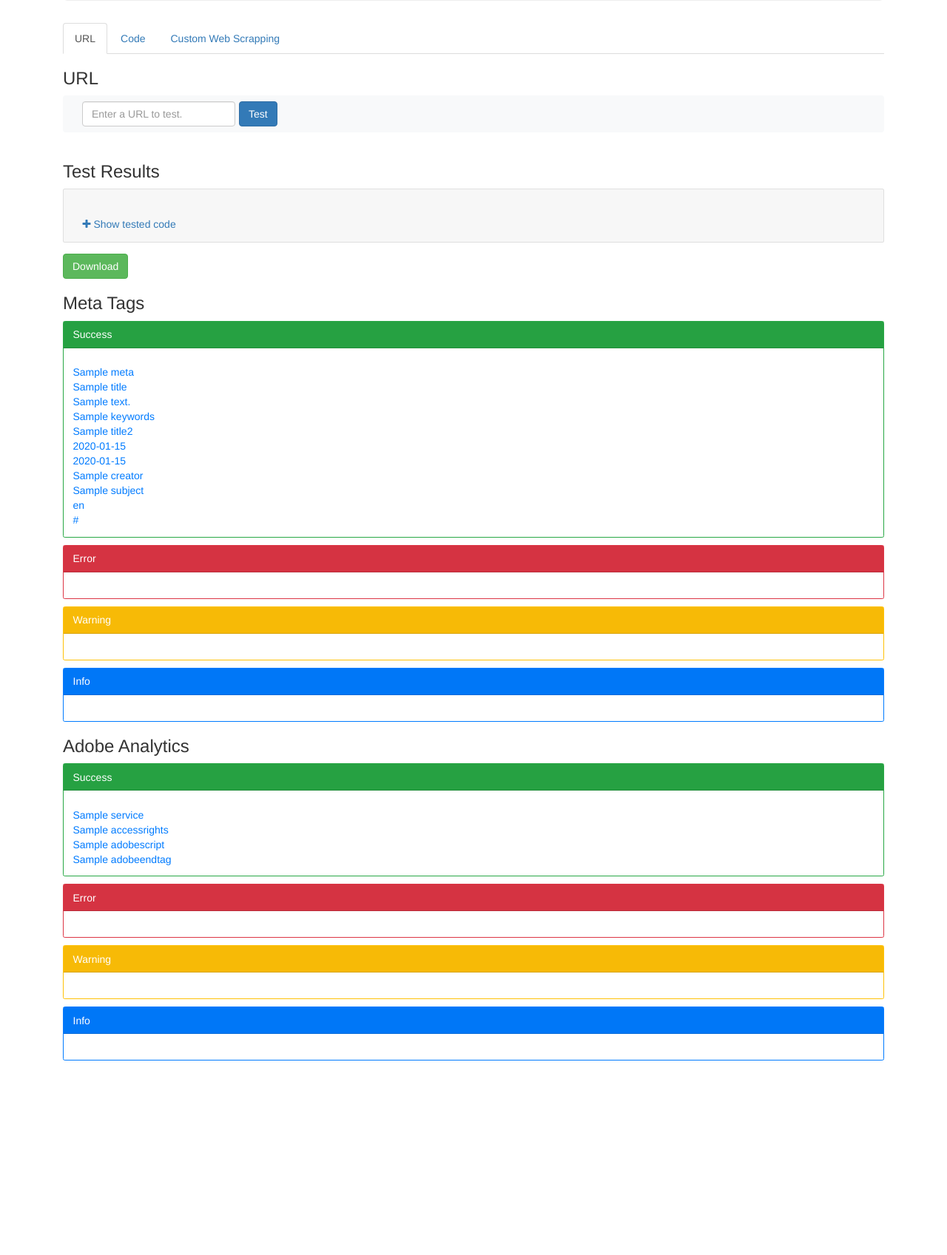
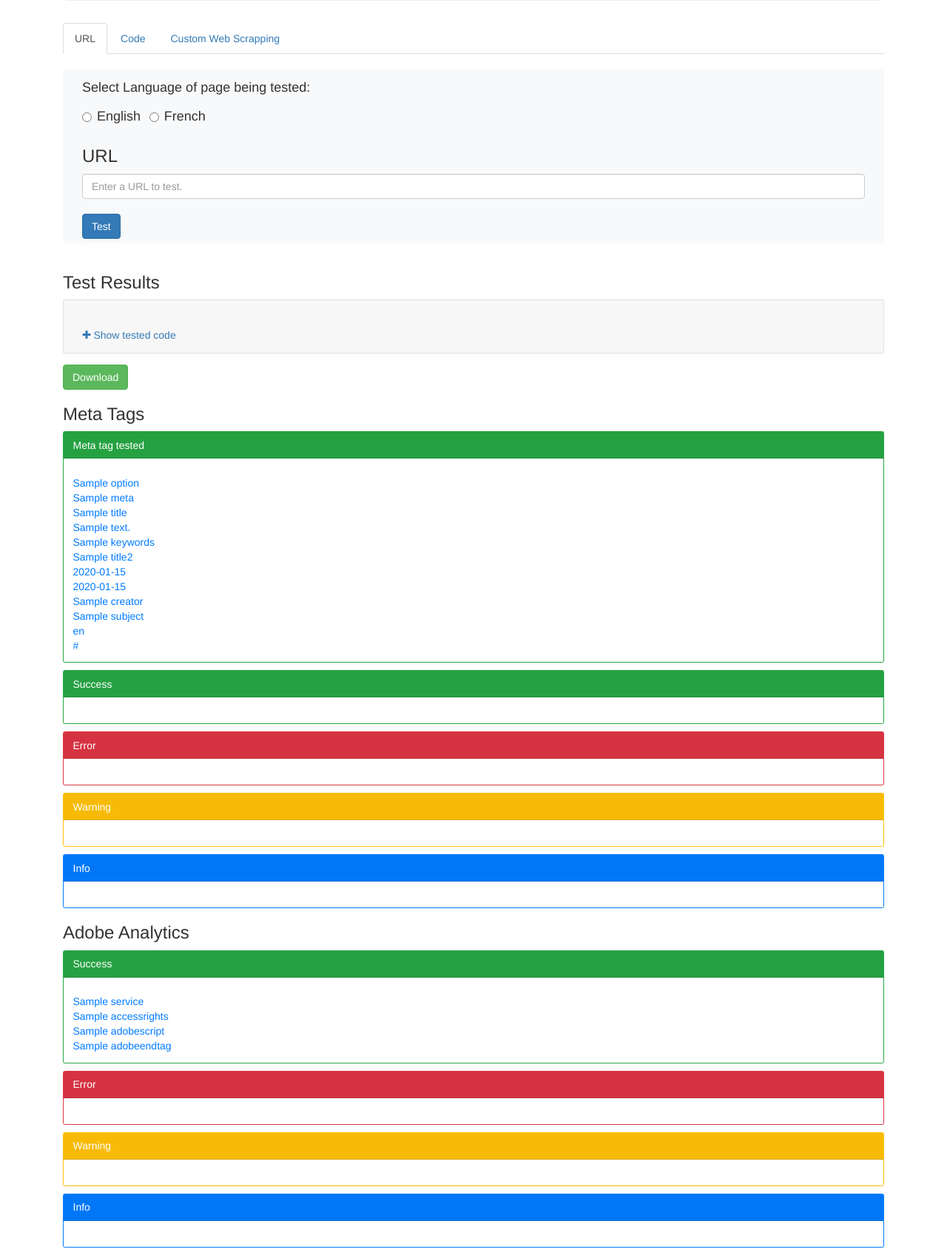
Before and after one commit to Khipro/MetaTagValidator, a Flask app: template templates/scrape.html in a window 1280 px wide. Shown: the part 248-1945 px from the top of the page at 74% size. Before the commit the page ends 1682 px from the top, so only its background shows below. Run offline with Flask 2, Linux system fonts and the light colour scheme; the template is opened without the code that fills it: most values are stand-ins (such as "Sample title", 1, 10 or a date in 2020); some libraries are stand-ins or nearby versions.

Commit message:
commit on 'master'

```diff
--- a/app.py
+++ b/app.py
@@ -55,10 +55,16 @@ class SortAttributes(XMLFormatter):
 
 @app.route('/scrape')
 def scrape():
-    #flash(request.args.get('url'), 'success')
-    #url = request.args.get('url')
+
+
+    lang = request.args.get('lang')
+    if lang == "":
+        flash('Failed to retrieve "%s"' % lang, 'danger')
+    else:
+        print(lang)
+
     code = request.args.get('url')
-    #print("Code:", code)
+
     regex = re.compile(
         r'^(?:http|ftp)s?://' # http:// or https://
         r'(?:(?:[A-Z0-9](?:[A-Z0-9-]{0,61}[A-Z0-9])?\.)+(?:[A-Z]{2,6}\.?|[A-Z0-9-]{2,}\.?)|' #domain...
@@ -96,20 +102,23 @@ def scrape():
     language_bite_remove=language_pre.encode(formatter=SortAttributes())
     language_bite_remove = language_bite_remove.decode('utf8')
     language_original = """<meta name="dcterms.language" title="ISO639-2" content="eng"/>"""
-    if str(language_bite_remove) == language_original:
-        language = language_bite_remove
-        print(language)
-    else:
-        language = "None"
-        print(language)
+    for tag in content1.find_all('meta', {'name':'dcterms.language'}):
+        if str(language_bite_remove) == language_original:
+            language = str(tag.sourceline)+". "+str(language_bite_remove)
+            print(language)
+        else:
+            language = "None"
+            print(language)
 
     #Searching for the url cononical
     #Validation and output formatting
 
     url_canonical_pre = content.find('link', {'rel':'canonical'})
     url_canonical_bite_remove=url_canonical_pre.encode(formatter=SortAttributes())
-    url_canonical = url_canonical_bite_remove.decode('utf8')
-
+    url_canonical_bite_remove = url_canonical_bite_remove.decode('utf8')
+    for tag in content1.find_all('link', {'rel':'canonical'}):
+        url_canonical = str(tag.sourceline)+". "+str(url_canonical_bite_remove)
+        print(url_canonical)
 
     #Searching 1st Adobe tag
     #validating it.
@@ -119,12 +128,13 @@ def scrape():
     service_bite_remove=soup.encode(formatter=SortAttributes())
     service_bit_remove = service_bite_remove.decode('utf8')
     service_original = """<meta property="dcterms:service" content="StatCan"/>"""
-    if service_bit_remove == service_original:
-        service = service_bit_remove
-        print(service)
-    else:
-        service = "None"
-        print(service)
+    for tag in content1.find_all('meta', {'property':'dcterms:service'}):
+        if service_bit_remove == service_original:
+            service = str(tag.sourceline)+". "+str(service_bit_remove)
+            print(service)
+        else:
+            service = "None"
+            print(service)
 
     #Searching 2nd Adobe tag
     #validating it.
@@ -134,12 +144,13 @@ def scrape():
     bite_remove=soup.encode(formatter=SortAttributes())
     bit_remove = bite_remove.decode('utf8')
     access_rights_original = """<meta property="dcterms:accessRights" content="2"/>"""
-    if bit_remove == access_rights_original:
-        access_rights = bit_remove
-        print(access_rights)
-    else:
-        access_rights = "None"
-        print(access_rights)
+    for tag in content1.find_all('meta', {'property':'dcterms:accessRights'}):
+        if bit_remove == access_rights_original:
+            access_rights = str(tag.sourceline)+". "+str(bit_remove)
+            print(access_rights)
+        else:
+            access_rights = "None"
+            print(access_rights)
 
 
     #Finding the 3rd Adobe tag and validating
@@ -147,40 +158,44 @@ def scrape():
     adobe_script = content.find('script', {'src':'https://assets.adobedtm.com/caacec67651710193d2331efef325107c23a0145/satelliteLib-c2082deaf69c358c641c5eb20f94b615dd606662.js'})
     adobe_original1= """<script src="https://assets.adobedtm.com/caacec67651710193d2331efef325107c23a0145/satelliteLib-c2082deaf69c358c641c5eb20f94b615dd606662.js"></script>"""
     adobe_original2="""<script src="//assets.adobedtm.com/caacec67651710193d2331efef325107c23a0145/satelliteLib-c2082deaf69c358c641c5eb20f94b615dd606662.js"></script>"""
-    if  str(adobe_script) == adobe_original1:
-        adobe_third = adobe_script
-        print(adobe_third)
-    elif adobe_script == None:
-        adobe_script2= content.find('script', {'src':'//assets.adobedtm.com/caacec67651710193d2331efef325107c23a0145/satelliteLib-c2082deaf69c358c641c5eb20f94b615dd606662.js'})
-        if str(adobe_script2) == adobe_original2:
-            adobe_third = adobe_script2
+    for tag in content1.find_all('script', {'src':'https://assets.adobedtm.com/caacec67651710193d2331efef325107c23a0145/satelliteLib-c2082deaf69c358c641c5eb20f94b615dd606662.js'}):
+        if  str(adobe_script) == adobe_original1:
+            adobe_third = str(tag.sourceline)+". "+str(adobe_script)
             print(adobe_third)
+        elif adobe_script == None:
+            adobe_script2= content.find('script', {'src':'//assets.adobedtm.com/caacec67651710193d2331efef325107c23a0145/satelliteLib-c2082deaf69c358c641c5eb20f94b615dd606662.js'})
+            for tag in content1.find_all('script', {'src':'//assets.adobedtm.com/caacec67651710193d2331efef325107c23a0145/satelliteLib-c2082deaf69c358c641c5eb20f94b615dd606662.js'}):
+                if str(adobe_script2) == adobe_original2:
+                    adobe_third = str(tag.sourceline)+". "+str(adobe_script2)
+                    print(adobe_third)
+                else:
+                    adobe_third = "None"
+                    print(adobe_third)
         else:
             adobe_third = "None"
             print(adobe_third)
-    else:
-        adobe_third = "None"
-        print(adobe_third)
 
 
     #Validate the end location of the Adove tag
     #Validate if it is maghing the exact tag
     adobe = content.find_all('script',{"type":"text/javascript"})
-    if adobe == [] or adobe == None:
-        adobe_end_tag = "None"
-        print(adobe_end_tag)
-    elif adobe !=0:
-        x = len(adobe)-1
-        adobe_end_tag = (adobe[x])
-        adobe_original ="""<script type="text/javascript">_satellite.pageBottom();</script>"""
-        if str(adobe_end_tag) == adobe_original:
-            print(adobe_end_tag)
-        else:
+    for tag in content1.find_all('script',{"type":"text/javascript"}):
+        if adobe == [] or adobe == None:
             adobe_end_tag = "None"
             print(adobe_end_tag)
-    else:
-        adobeendtag = "None"
-        print(adobe_end_tag)
+        elif adobe !=0:
+            x = len(adobe)-1
+            adobe_end_tag = (adobe[x])
+            adobe_original ="""<script type="text/javascript">_satellite.pageBottom();</script>"""
+            if str(adobe_end_tag) == adobe_original:
+                adobe_end_tag = str(tag.sourceline) + ". " + str(adobe_end_tag)
+                print(adobe_end_tag)
+            else:
+                adobe_end_tag = "None"
+                print(adobe_end_tag)
+        else:
+            adobeendtag = "None"
+            print(adobe_end_tag)
 
     #code to reformat
     xml_string = str(access_rights)
@@ -189,7 +204,7 @@ def scrape():
     print(bite_remove.decode('utf8'))
 
 
-    return render_template('scrape.html', content=content1, meta = meta, title = title, description = description , keywords=keywords,title2=title2,dateissued=date_issued,datemodified=date_modified, creator = creator, subject= subject, language=language, urlcanonical=url_canonical, service = service , accessrights =  access_rights, adobescript = adobe_third, adobeendtag= adobe_end_tag)
+    return render_template('scrape.html',option=lang, content=content1, meta = meta, title = title, description = description , keywords=keywords,title2=title2,dateissued=date_issued,datemodified=date_modified, creator = creator, subject= subject, language=language, urlcanonical=url_canonical, service = service , accessrights =  access_rights, adobescript = adobe_third, adobeendtag= adobe_end_tag)
 
 
     #try:
--- a/templates/includes/_navbar.html
+++ b/templates/includes/_navbar.html
@@ -51,14 +51,28 @@
 </ul>
 
 <div class="tab-content">
+  <br>
+
   <div id="home" class="tab-pane fade in active">
-    <h3>URL</h3>
+
+
+
       <div class="row">
         <div class="col">
           <nav class="navbar navbar-expand-md navbar-light bg-light">
             <div class="collapse navbar-collapse" id="navbarsExampleDefault">
-              <form class="form-inline mt-2 mt-md-0 mx-auto" action="/scrape">
-                <input class="form-control mr-sm-2" type="text" placeholder="Enter a URL to test." name="url">
+              <form  action="/scrape">
+                <h4>Select Language of page being tested:</h4>
+                <div class="radio" action="/scrape">
+                  <label>
+                    <h4><input type="radio" name="lang" id="anynum" value= "English">English</h4>
+                  </label>&nbsp;&nbsp;
+                  <label>
+                    <h4><input type="radio" name="lang" id="issuenum" value= "French">French</h4>
+                  </label>
+                </div>
+                <h3>URL</h3>
+                <input class="form-control mr-sm-2" type="text" placeholder="Enter a URL to test." name="url"><br>
                 <button class="btn btn-primary my-2 my-sm-0" type="submit">Test</button>
               </form>
             </div>
@@ -69,12 +83,22 @@
 
   </div>
   <div id="menu1" class="tab-pane fade">
-    <h3>CODE</h3>
+
       <div class="row">
         <div class="col">
           <nav class="navbar navbar-expand-md navbar-light bg-light">
             <div class="collapse navbar-collapse" id="navbarsExampleDefault">
-              <form class="form-inline mt-2 mt-md-0 mx-auto" action="/scrape">
+              <form action="/scrape">
+                <h4>Select Language of page being tested:</h4>
+                <div class="radio" action="/scrape">
+                  <label>
+                    <h4><input type="radio" name="lang" id="anynum" value= "English">English</h4>
+                  </label>&nbsp;&nbsp;
+                  <label>
+                    <h4><input type="radio" name="lang" id="issuenum" value= "French">French</h4>
+                  </label>
+                </div>
+                <h3>CODE</h3>
                 <input class="form-control mr-sm-2" type="text" placeholder="Paste a Code to test." name="url" style="height:110px;width:800px;">
                 <br>
                 <button class="btn btn-primary my-2 my-sm-0" onclick="$('#loading').show();" type="submit">Test Code</button>
--- a/templates/scrape.html
+++ b/templates/scrape.html
@@ -83,11 +83,21 @@
 
 <div class="card border-success mb-3" style="max-width: auto;">
   <div class="bg-success text-white">
+    <div class="card-header">Meta tag tested</div>
+  </div>
+  <div class="card-body text-primary">
+    <h5 class="card-title"></h5>
+    <p class="card-text">{{option}}<br>{{meta}}<br>{{ title}}<br>{{description}}<br>{{keywords}}<br>{{title2}}<br>{{dateissued}}<br>{{datemodified}}<br>{{creator}}<br>{{subject}}<br>{{language}}<br>{{urlcanonical}}</p>
+  </div>
+</div>
+
+<div class="card border-success mb-3" style="max-width: auto;">
+  <div class="bg-success text-white">
     <div class="card-header">Success</div>
   </div>
   <div class="card-body text-primary">
     <h5 class="card-title"></h5>
-    <p class="card-text">{{meta}}<br>{{ title}}<br>{{description}}<br>{{keywords}}<br>{{title2}}<br>{{dateissued}}<br>{{datemodified}}<br>{{creator}}<br>{{subject}}<br>{{language}}<br>{{urlcanonical}}</p>
+    <p class="card-text"></p>
   </div>
 </div>
 
```
